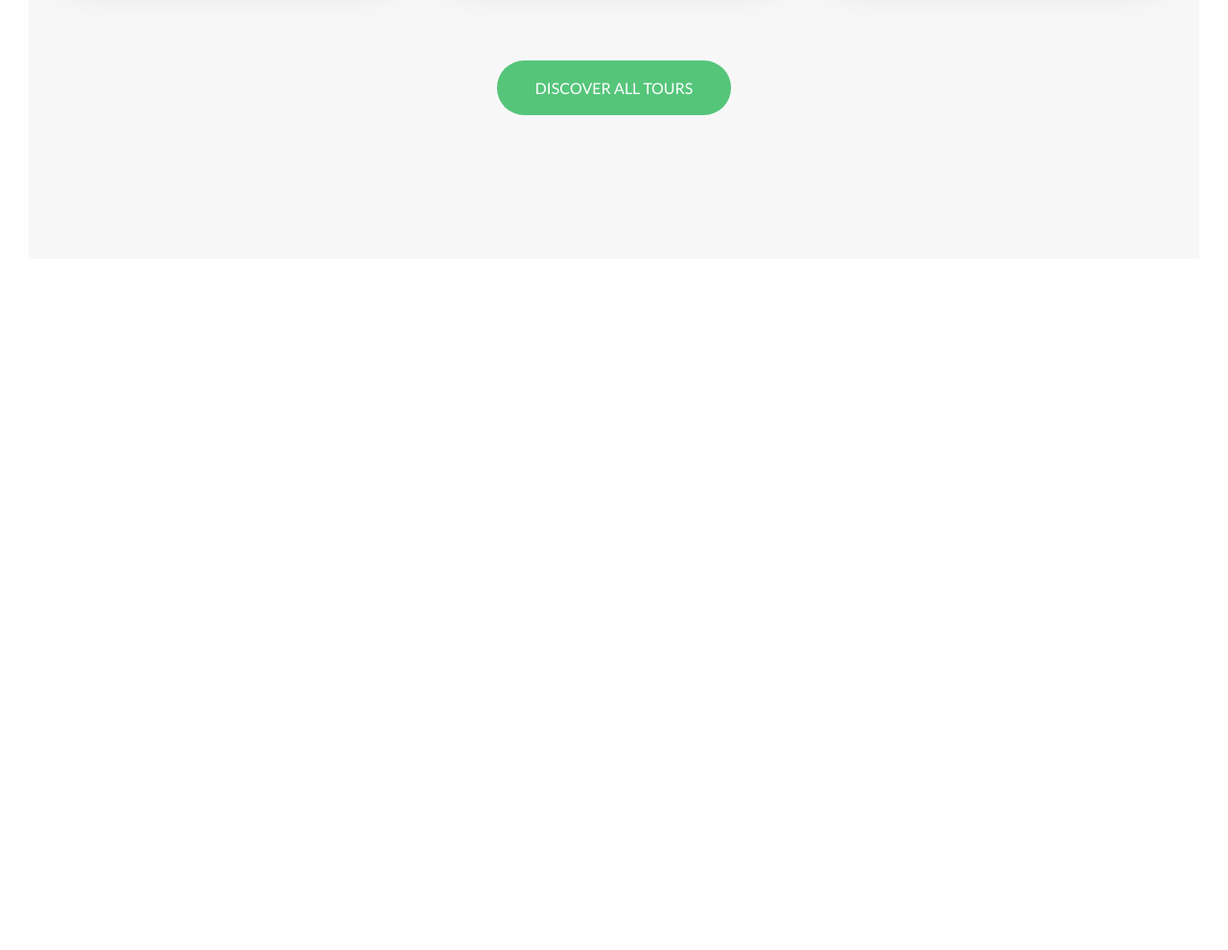
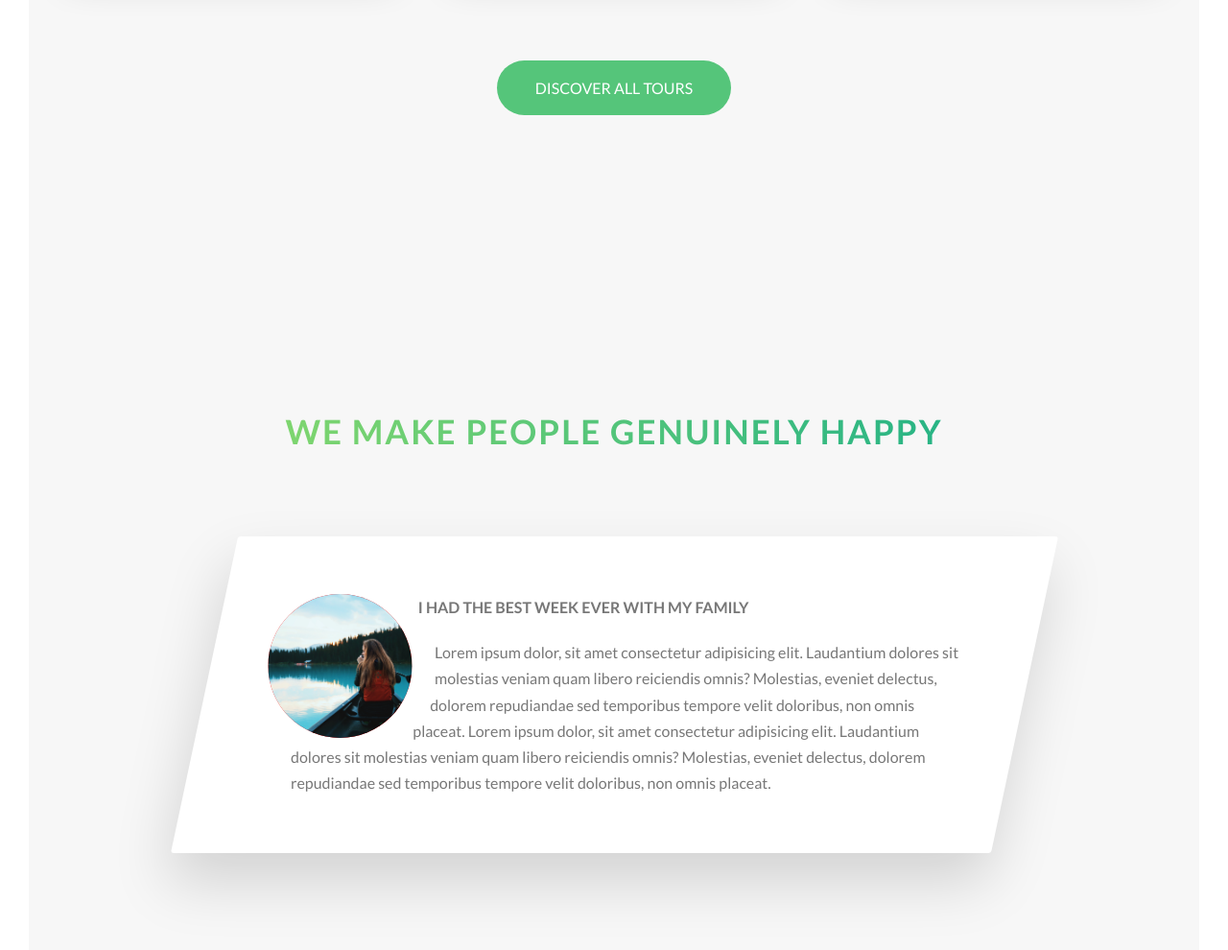
Before and after one commit to xenturi0n/natours, a website: page src/index.html in a window 1280 px wide. Shown: the part 2995-3985 px from the top of the page at 96% size. Before the commit the page ends 3295 px from the top, so only its background shows below. Drawn offline with nearby package versions, Linux system fonts and the light colour scheme; files that its build step writes are made by us from their sources.

Commit message:
42. Build the Stories Section - Part 1

```diff
--- a/src/index.html
+++ b/src/index.html
@@ -218,41 +218,33 @@
             </div> <!-- row -->
             <div class="u-center-text u-margin-top-huge">
                 <a href="#" class="btn btn--green">Discover all tours</a>
-            </div> <!-- u-center-text u-margin-bottom-big -->
+            </div> <!-- u-center-text u-margin-top-big -->
         </section><!-- section-tours -->
 
+        <section class="section-stories">
+            <div class="u-center-text u-margin-bottom-big">
+                <h2 class="heading-secondary">
+                    We make people genuinely happy
+                </h2>
+            </div> <!-- u-center-text u-margin-bottom-big -->
+            <div class="row">
+                <div class="story">
+                    <figure class="story__shape">
+                        <img src="../img/nat-8.jpg" alt="Person on a tour" class="story__img">
+                    </figure> <!-- story__shape -->
+                    <div class="story__text">
+                        <h3 class="heading-tertiary u-margin-bottom-small">
+                            I had the best week ever with my family
+                        </h3>
+                        <p class="paragraph">
+                            Lorem ipsum dolor, sit amet consectetur adipisicing elit. Laudantium dolores sit molestias veniam quam libero reiciendis omnis? Molestias, eveniet delectus, dolorem repudiandae sed temporibus tempore velit doloribus, non omnis placeat.
+                            Lorem ipsum dolor, sit amet consectetur adipisicing elit. Laudantium dolores sit molestias veniam quam libero reiciendis omnis? Molestias, eveniet delectus, dolorem repudiandae sed temporibus tempore velit doloribus, non omnis placeat.
+                        </p>
+                    </div> <!-- story__text -->
+                </div> <!-- story -->
+            </div> <!-- row -->
+        </section> <!-- section-stories -->
 
     </main>
-
-    <!-- <div class="row">
-        <div class="col-1-of-3">1 de 3</div>
-        <div class="col-1-of-3">1 de 3</div>
-        <div class="col-1-of-3">1 de 3</div>
-    </div>
-    <div class="row">
-        <div class="col-1-of-3">1 de 3</div>
-        <div class="col-2-of-3">2 de 3</div>
-    </div>
-    <div class="row">
-        <div class="col-3-of-3">3 de 3</div>
-    </div>
-    <div class="row">
-        <div class="col-1-of-4">1 de 4</div>
-        <div class="col-1-of-4">1 de 4</div>
-        <div class="col-1-of-4">1 de 4</div>
-        <div class="col-1-of-4">1 de 4</div>
-    </div>
-    <div class="row">
-        <div class="col-2-of-4">2 de 4</div>
-        <div class="col-1-of-4">1 de 4</div>
-        <div class="col-1-of-4">1 de 4</div>
-    </div>
-    <div class="row">
-        <div class="col-3-of-4">3 de 4</div>
-        <div class="col-1-of-4">1 de 4</div>
-    </div>
-    <div class="row">
-        <div class="col-4-of-4">4 de 4</div>
-    </div> -->
 </body>
 </html>
--- /dev/null
+++ b/src/scss/components/_story.scss
@@ -0,0 +1,33 @@
+.story{
+    width: 75%;
+    margin: 0 auto;
+    background: $color-white;
+    box-shadow: 0 3rem 6rem rgba($color-black, .15);
+    border-radius: 3px;
+    padding: 6rem;
+    padding-left: 9rem;
+    font-size: $default-font-size;
+    transform: skewX(-12deg);
+
+    &__shape{
+        width: 15rem;
+        height: 15rem;
+        background-color: red;
+        float: left;
+        -webkit-shape-outside: circle(50% at 50% 50%);
+        shape-outside: circle(50% at 50% 50%);
+
+        -webkit-clip-path: circle(50% at 50% 50%);
+        clip-path: circle(50% at 50% 50%);
+
+        transform: translateX(-3rem) skewX(12deg);
+    }
+
+    &__img{
+        height: 100%;
+    }
+
+    &__text{
+        transform: skewX(12deg);
+    }
+}
--- a/src/scss/pages/_home.scss
+++ b/src/scss/pages/_home.scss
@@ -24,5 +24,9 @@
     background-color: $color-grey-light-1;
     padding: 25rem 0 15rem 0;
     margin-top: -20vh;
+}
 
+.section-stories{
+    background-color: $color-grey-light-1;
+    padding: 15rem 0;
 }
--- a/src/scss/styles.scss
+++ b/src/scss/styles.scss
@@ -12,6 +12,7 @@
 @import 'components/composition';
 @import 'components/feature-box';
 @import 'components/card';
+@import 'components/story';
 
 @import 'layout/grid';
 @import 'layout/header';
```
